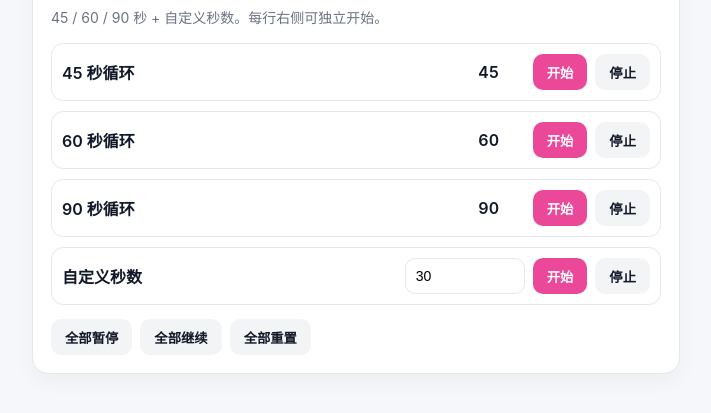
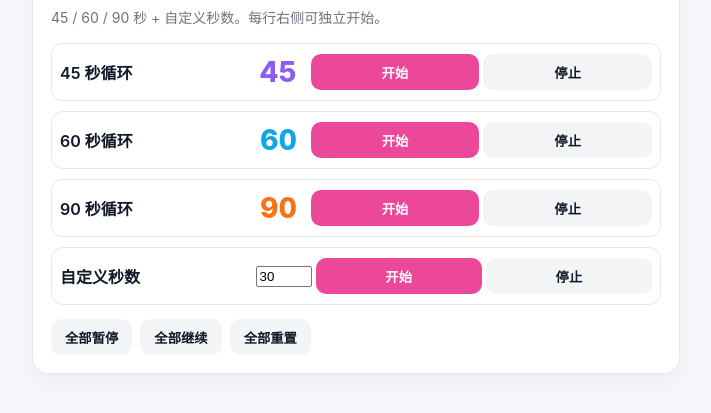
Before and after one commit to YangKai123/timer-web, a plain HTML site: page index.html in a window 1280 px wide. Shown: the part 89-502 px from the top of the page, without its empty margins (284-995 px from the left). Drawn offline with Linux system fonts and the light colour scheme.

Commit message:
update timer styles

```diff
--- a/index.html
+++ b/index.html
@@ -55,28 +55,40 @@
 
     .row {
       display: grid;
-      grid-template-columns: 1fr auto auto auto;
-      gap: 8px;
+      grid-template-columns: auto 56px auto auto;
+      column-gap: 4px;
+      row-gap: 6px;
       align-items: center;
       border: 1px solid var(--border);
       border-radius: 12px;
-      padding: 10px;
+      padding: 10px 8px;
     }
 
     .label {
       font-weight: 600;
-      min-width: 130px;
+      min-width: 0;
+      white-space: nowrap;
+      margin-right: 0;
     }
 
     .count {
-      width: 72px;
+      width: 56px;
       text-align: center;
       font-variant-numeric: tabular-nums;
-      font-weight: 600;
+      font-weight: 800;
+      font-size: 28px;
+      line-height: 1;
+      letter-spacing: 0.5px;
+      color: #8b5cf6;
+    }
+    .row.row-45 .count { color: #8b5cf6; }   /* 紫 */
+    .row.row-60 .count { color: #0ea5e9; }   /* 蓝 */
+    .row.row-90 .count { color: #f97316; }   /* 橙 */
+    .row.row-custom .count { color: #16a34a; } /* 绿 */
     }
 
     input[type="number"] {
-      width: 120px;
+      width: 104px;
       height: 36px;
       border: 1px solid var(--border);
       border-radius: 10px;
@@ -122,28 +134,28 @@
       <p class="sub">45 / 60 / 90 秒 + 自定义秒数。每行右侧可独立开始。</p>
 
       <div class="list">
-        <div class="row" data-seconds="45">
+        <div class="row row-45" data-seconds="45">
           <div class="label">45 秒循环</div>
           <div class="count">45</div>
           <button class="btn btn-start">开始</button>
           <button class="btn btn-ghost btn-stop">停止</button>
         </div>
 
-        <div class="row" data-seconds="60">
+        <div class="row row-60" data-seconds="60">
           <div class="label">60 秒循环</div>
           <div class="count">60</div>
           <button class="btn btn-start">开始</button>
           <button class="btn btn-ghost btn-stop">停止</button>
         </div>
 
-        <div class="row" data-seconds="90">
+        <div class="row row-90" data-seconds="90">
           <div class="label">90 秒循环</div>
           <div class="count">90</div>
           <button class="btn btn-start">开始</button>
           <button class="btn btn-ghost btn-stop">停止</button>
         </div>
 
-        <div class="row" id="customRow">
+        <div class="row row-custom" id="customRow">
           <div class="label">自定义秒数</div>
           <input id="customInput" type="number" min="1" step="1" value="30" />
           <button id="customStart" class="btn btn-start">开始</button>
```
